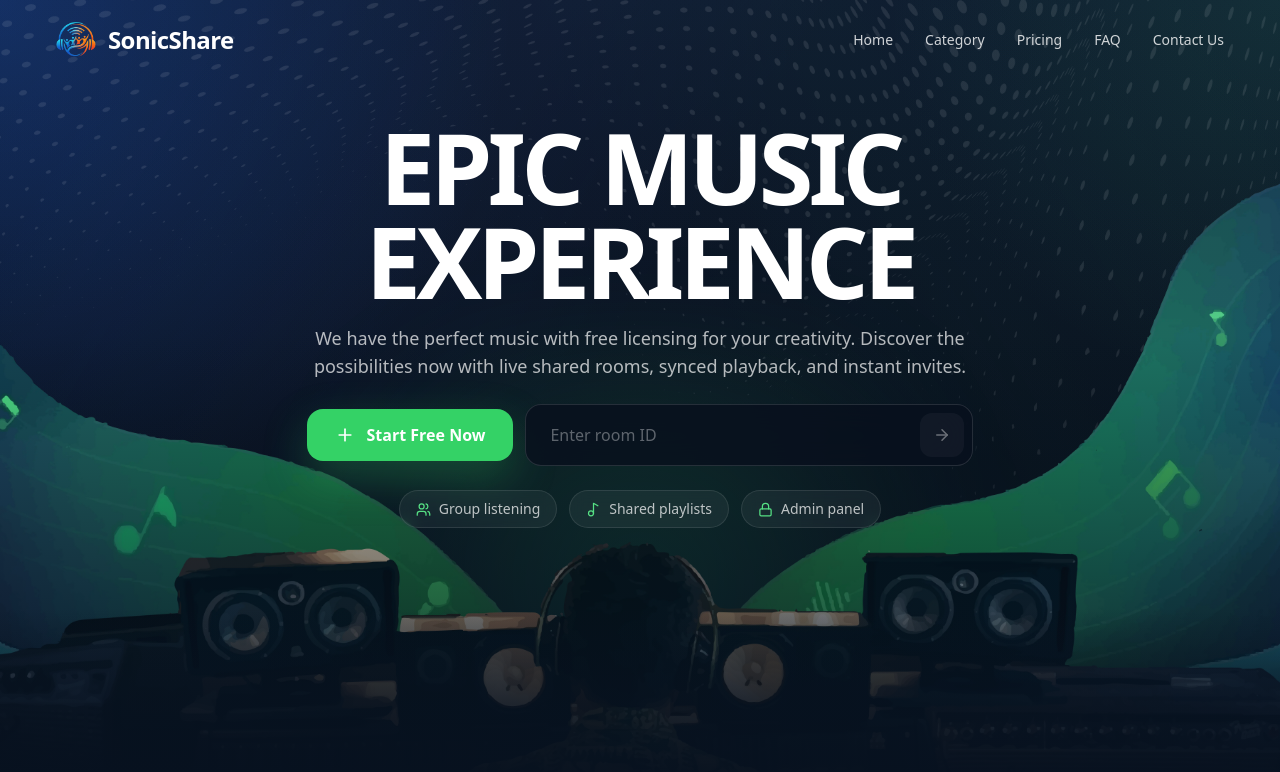
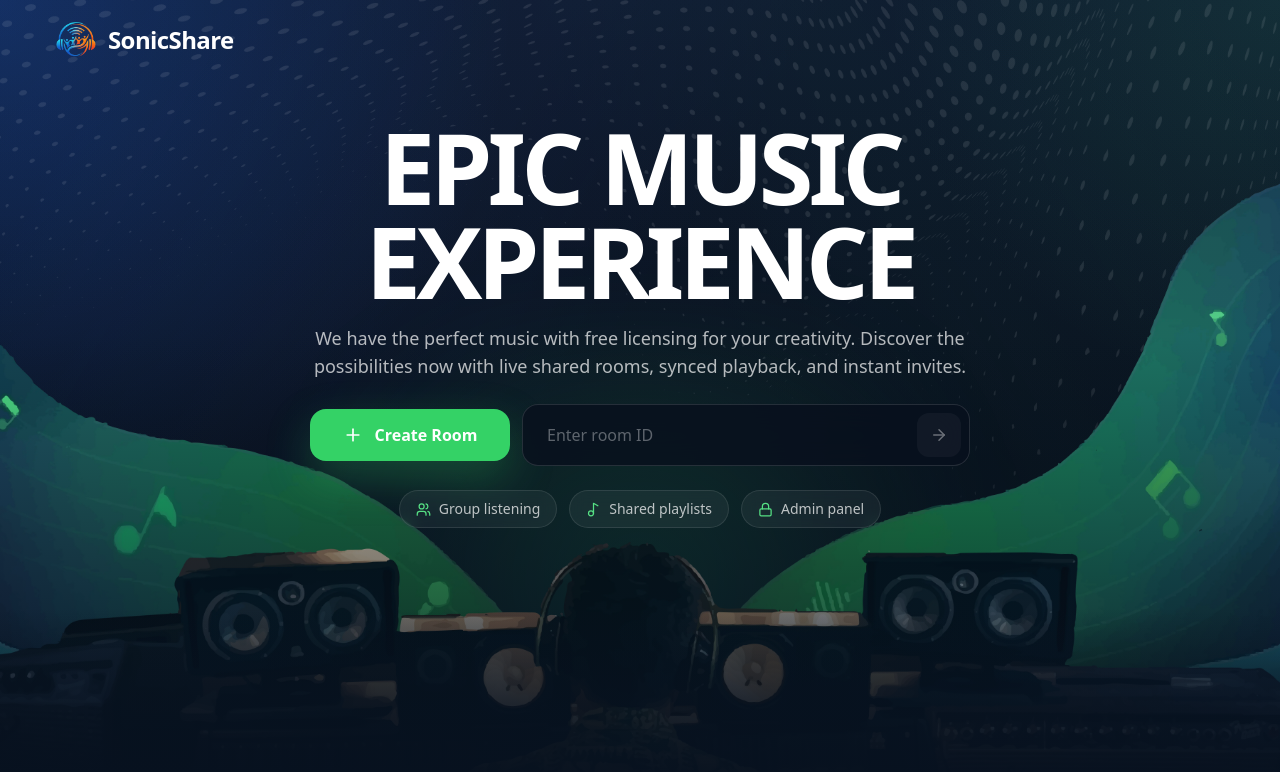
Before and after one commit to himanshu-sheetlani/SonicShare, a React (Vite) app in the folder client/: page / in a window 1280 px wide. Shown: the top 772 px of the page. Built offline with nearby package versions, Linux system fonts and the light colour scheme; no server answers.

Commit message:
fix: corrected button text

```diff
--- a/client/src/components/LandingPage.jsx
+++ b/client/src/components/LandingPage.jsx
@@ -41,18 +41,6 @@ export function LandingPage({ error }) {
           <span className="text-2xl font-semibold tracking-tight">SonicShare</span>
         </div>
 
-        <nav className="hidden items-center gap-8 text-sm text-white/80 xl:flex">
-          {navItems.map((item) => (
-            <a
-              key={item}
-              href="#"
-              className="transition hover:text-white"
-              onClick={(e) => e.preventDefault()}
-            >
-              {item}
-            </a>
-          ))}
-        </nav>
       </header>
 
       <main className="relative z-10 flex h-[calc(100vh-92px)] flex-col items-center px-5 pb-[11rem] pt-6 text-center sm:px-8 md:pt-10 lg:px-14 lg:pb-[13rem]">
@@ -76,7 +64,7 @@ export function LandingPage({ error }) {
               className="inline-flex min-w-[200px] items-center justify-center gap-3 rounded-2xl bg-[#34d266] px-7 py-3.5 text-base font-semibold text-white shadow-[0_18px_45px_rgba(52,210,102,0.28)] transition hover:-translate-y-0.5 hover:brightness-110"
             >
               <Plus size={20} />
-              Start Free Now
+              Create Room
             </button>
 
             <form
```
